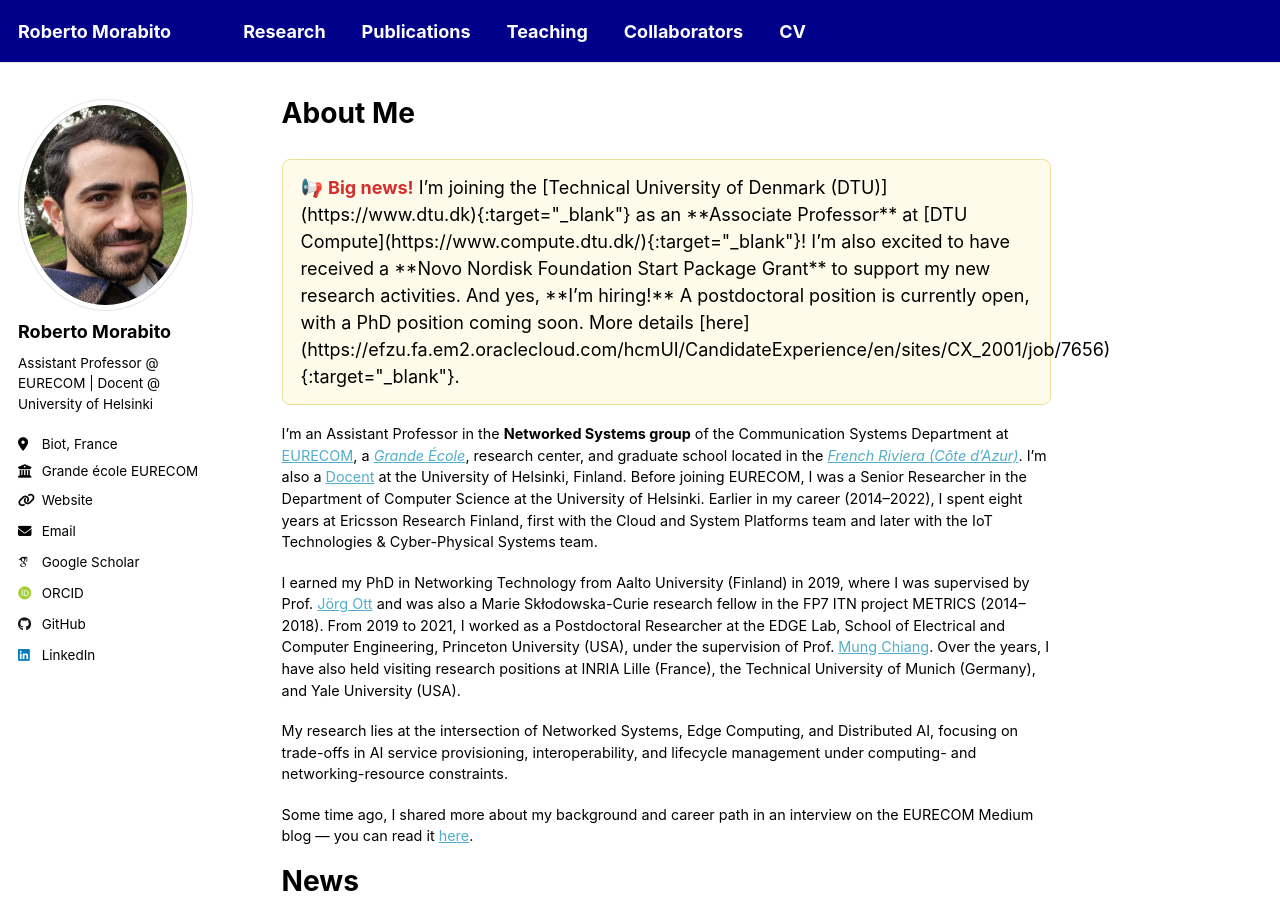
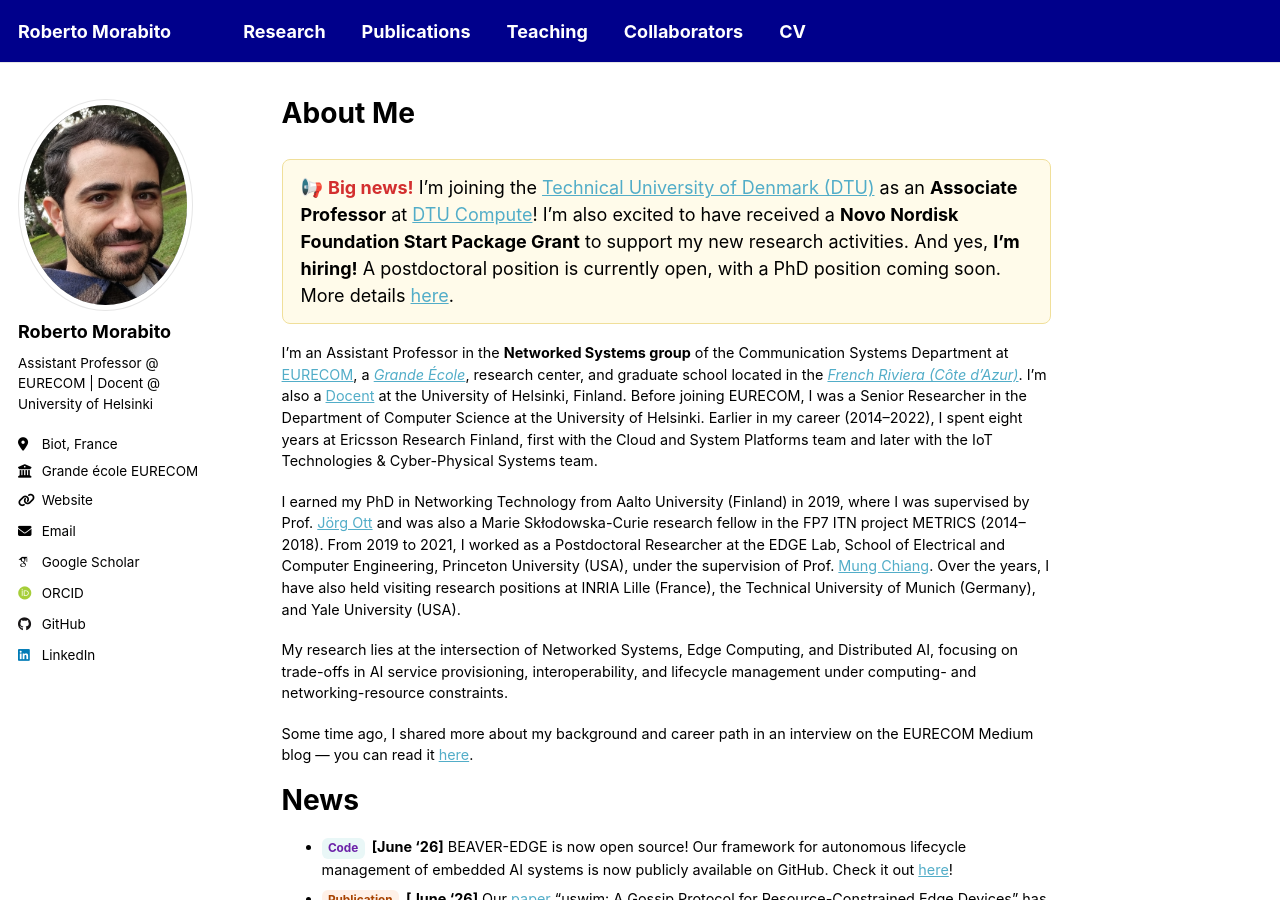
Before and after one commit to robertmora/robertmora.github.io, a Jekyll site: the page built from _pages/about.md, in a window 1280 px wide and 900 px high. Built offline with Jekyll 4.4.1, drawn with Linux system fonts in a browser that asks for light colours; some web fonts are replaced; a script that is not in the unit is left out.

Commit message:
Update about.md

```diff
--- a/_pages/about.md
+++ b/_pages/about.md
@@ -8,7 +8,8 @@ redirect_from:
 ---
 <div style="background-color: #fffbea; border: 1px solid #f0df9a; border-radius: 8px; padding: 14px 18px; margin: 18px 0;">
 
-📢 <span style="color:#d32f2f;"><strong>Big news!</strong></span> I’m joining the [Technical University of Denmark (DTU)](https://www.dtu.dk){:target="_blank"} as an **Associate Professor** at [DTU Compute](https://www.compute.dtu.dk/){:target="_blank"}! I’m also excited to have received a **Novo Nordisk Foundation Start Package Grant** to support my new research activities. And yes, **I’m hiring!** A postdoctoral position is currently open, with a PhD position coming soon. More details [here](https://efzu.fa.em2.oraclecloud.com/hcmUI/CandidateExperience/en/sites/CX_2001/job/7656){:target="_blank"}.
+📢 <span style="color:#d32f2f;"><strong>Big news!</strong></span>
+I’m joining the <a href="https://www.dtu.dk" target="_blank">Technical University of Denmark (DTU)</a> as an <strong>Associate Professor</strong> at <a href="https://www.compute.dtu.dk/" target="_blank">DTU Compute</a>! I’m also excited to have received a <strong>Novo Nordisk Foundation Start Package Grant</strong> to support my new research activities. And yes, <strong>I’m hiring!</strong> A postdoctoral position is currently open, with a PhD position coming soon. More details <a href="https://efzu.fa.em2.oraclecloud.com/hcmUI/CandidateExperience/en/sites/CX_2001/job/7656" target="_blank">here</a>.
 
 </div>
 
```
